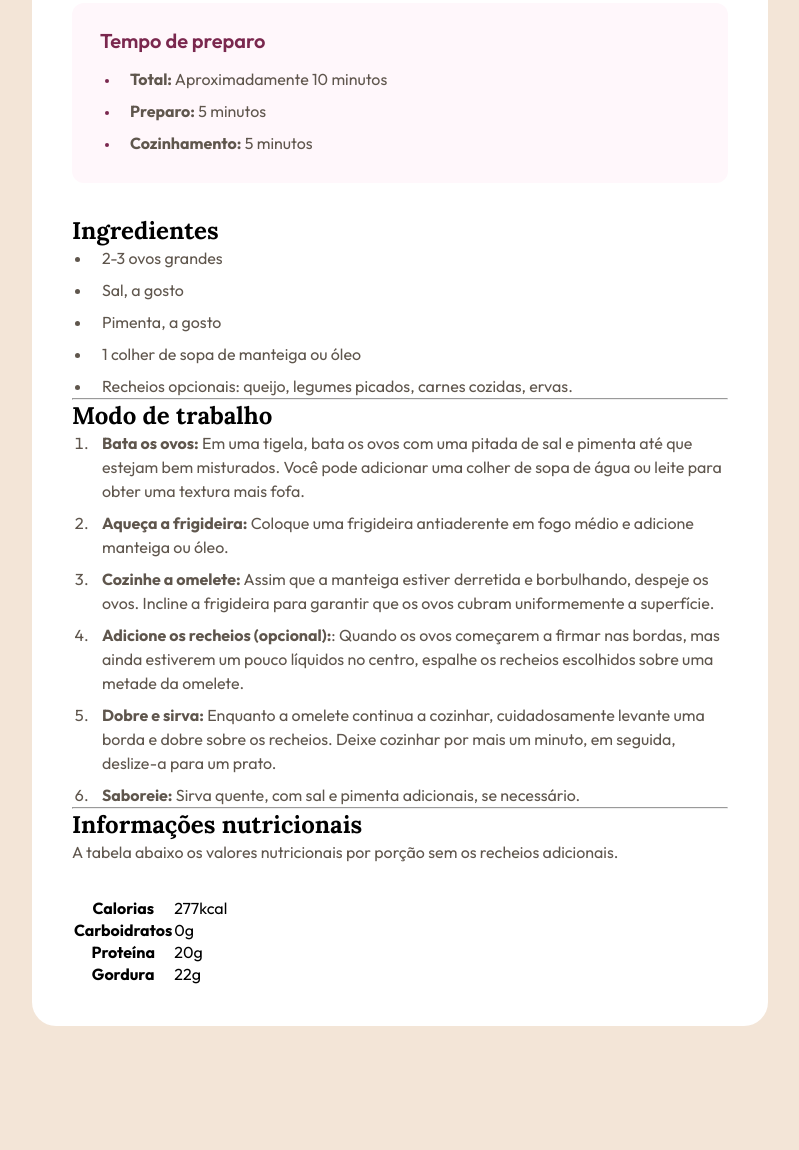
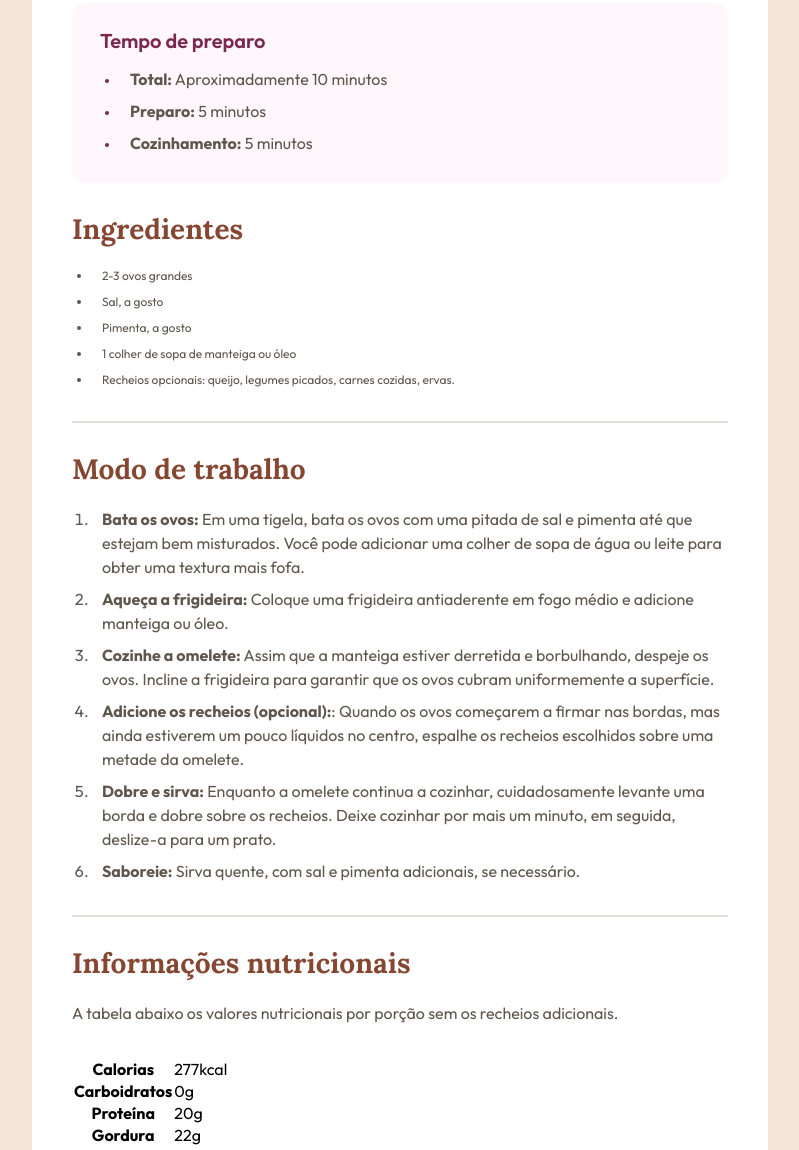
Before and after one commit to lobergo/receita, a plain HTML site: page index.html in a window 1280 px wide. Shown: the part 613-1763 px from the top of the page, without its empty margins (240-1039 px from the left). Before the commit the page ends 1703 px from the top, so only its background shows below. Drawn offline with Linux system fonts and the light colour scheme.

Commit message:
sexto commit do CSS

```diff
--- a/style.css
+++ b/style.css
@@ -78,3 +78,20 @@ ol, ul {
     color: #7a284e;
     font-size: 12px;
 }
+
+h2 {
+    font-size: 28px;
+    color: #854632;
+    line-height: 100%;
+    margin-bottom: 24px;
+}
+
+.ingredientes {
+    font-size: 12px;
+    color: #854632;
+}
+
+hr {
+    border: 1px solid #e3ddd7;
+    margin-block: 32px;
+}
```
